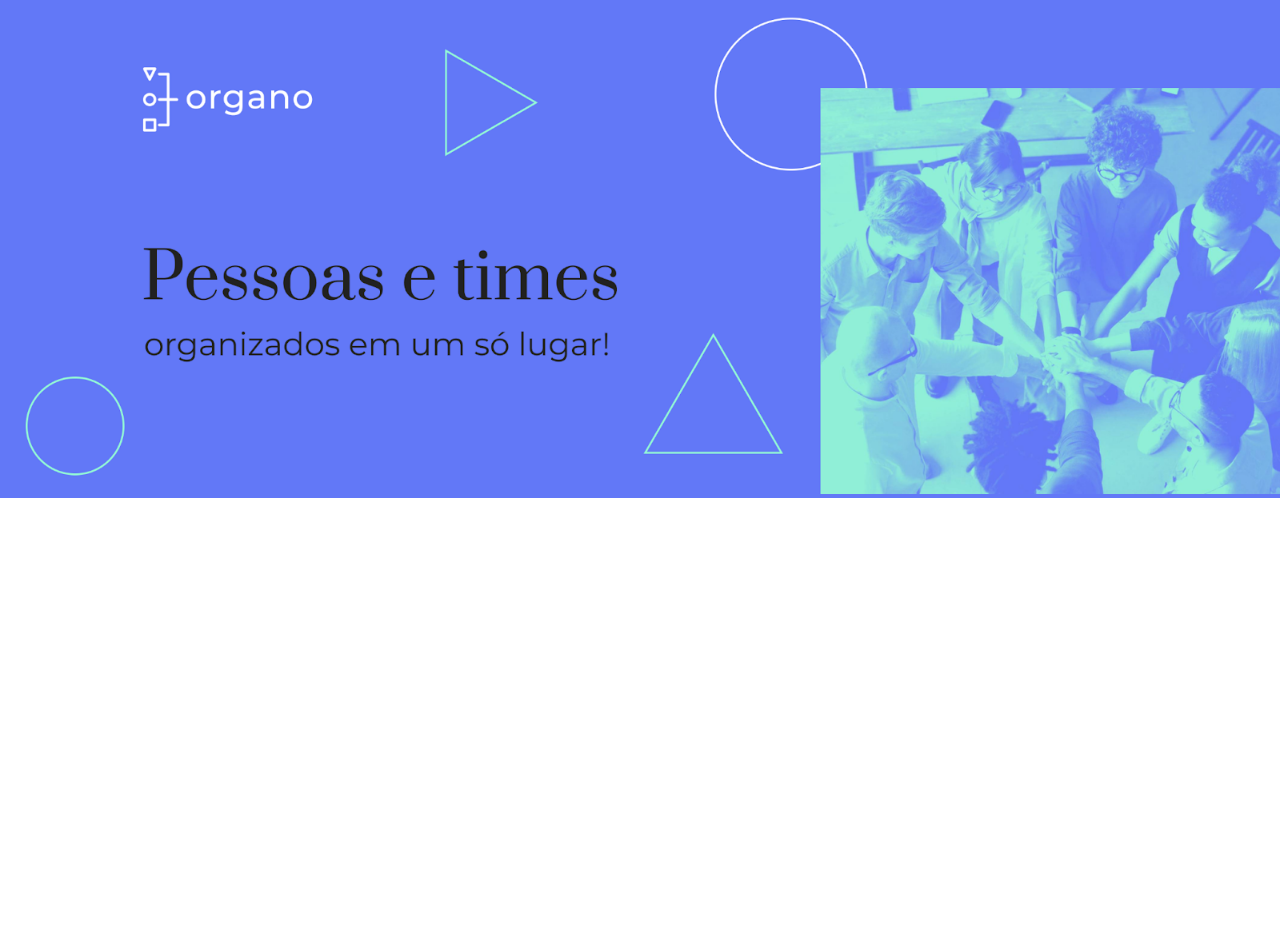
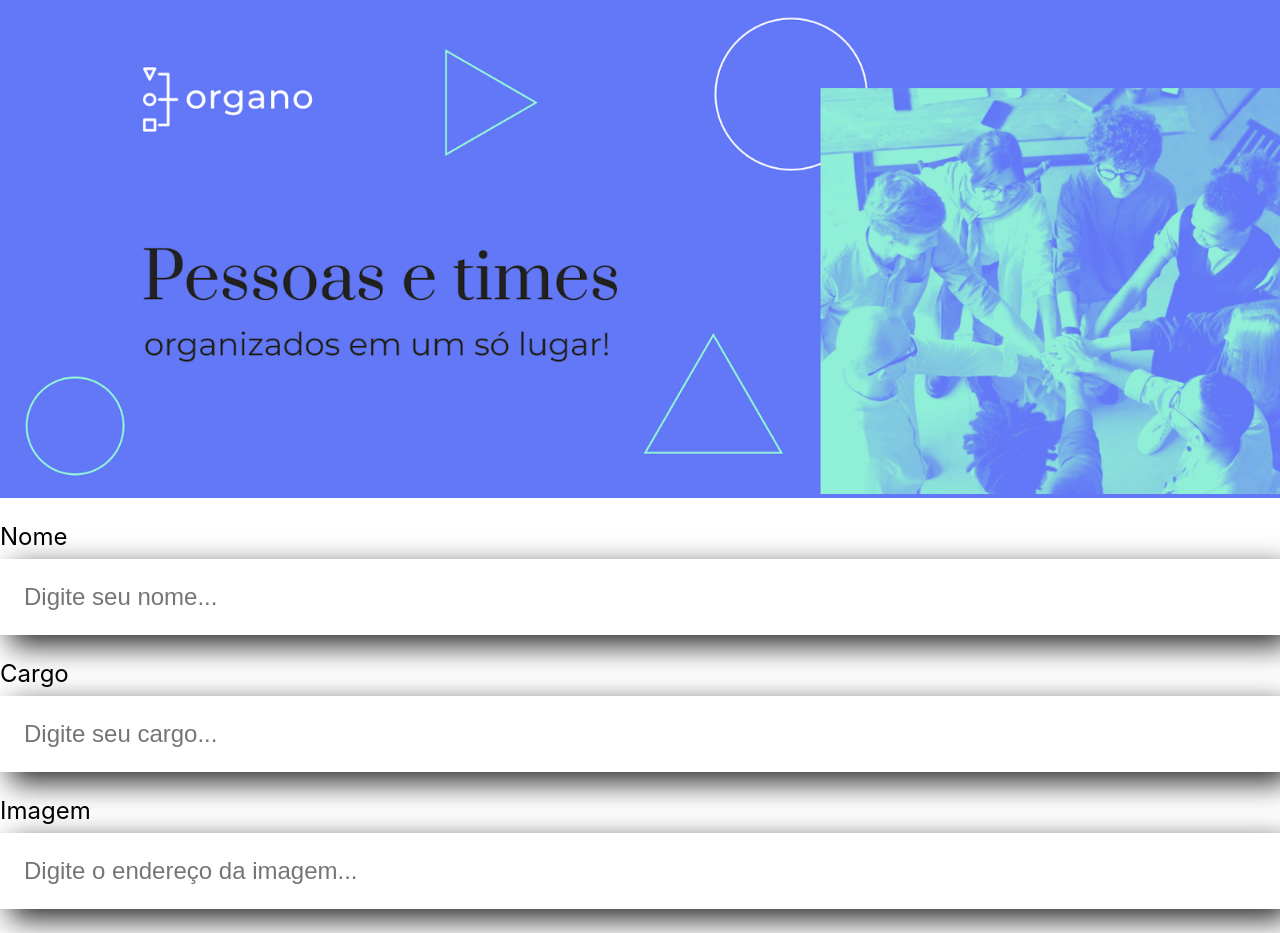
Before and after one commit to namelew/Worgano, a React (Create React App) app: page / in a window 1280 px wide. Before the commit the page ends 800 px from the top, so only its background shows below. Built offline with nearby package versions, Linux system fonts and the light colour scheme.

Commit message:
Criando componente responsável pela entrada de texto

```diff
--- a/src/App.js
+++ b/src/App.js
@@ -1,9 +1,13 @@
-import Banner from './components/Banner/Banner';
+import Banner from './components/Banner';
+import TextField from './components/TextField';
 
 function App() {
   return (
     <div className="App">
       <Banner/>
+      <TextField label="Nome" placeholder="Digite seu nome"/>
+      <TextField label="Cargo" placeholder="Digite seu cargo"/>
+      <TextField label="Imagem" placeholder="Digite o endereço da imagem"/>
     </div>
   );
 }
--- /dev/null
+++ b/src/components/TextField/TextField.css
@@ -0,0 +1,19 @@
+.text-field {
+    margin: 24px 0;
+}
+
+.text-field label {
+    display: block;
+    margin-bottom: 8px;
+    font-size: 24px;
+}
+
+.text-field input {
+    background-color: white;
+    box-shadow: 10px 10px 30px rgba(0, 0, 0, 0.86);
+    width: 100%;
+    border: none;
+    font-size: 24px;
+    padding: 24px;
+    box-sizing: border-box;
+}
--- /dev/null
+++ b/src/components/TextField/index.js
@@ -0,0 +1,14 @@
+import "./TextField.css"
+
+const TextField = (props) => {
+    const scapedPlaceholder = `${props.placeholder}...`
+
+    return (
+        <div className="text-field">
+            <label>{props.label}</label>
+            <input placeholder={scapedPlaceholder}></input>
+        </div>
+    )
+}
+
+export default TextField;
```
Also changed, not shown: src/components/Banner/index.js (renamed from src/components/Banner/Banner.js).
